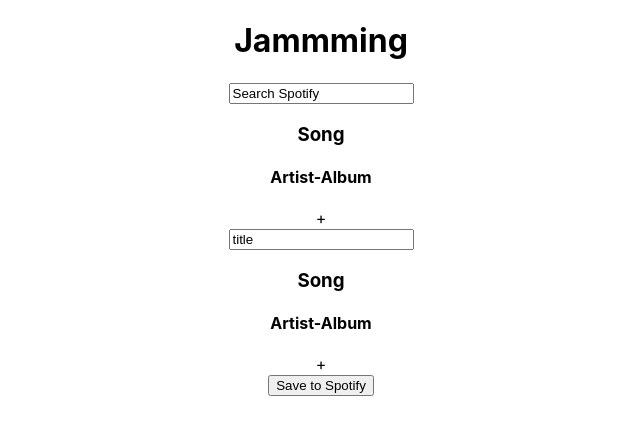
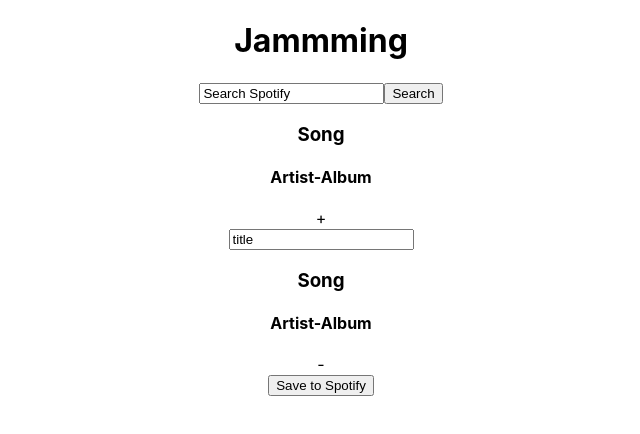
Before and after one commit to kimdrezdon/jammming, a React (Create React App) app: page / in a window 1280 px wide. Shown: the top 434 px of the page, without its empty margins (319-959 px from the left). Built offline with nearby package versions, Linux system fonts and the light colour scheme.

Commit message:
Conditionally render add/remove symbol on track

```diff
--- a/package.json
+++ b/package.json
@@ -34,5 +34,8 @@
       "last 1 firefox version",
       "last 1 safari version"
     ]
+  },
+  "devDependencies": {
+    "@babel/plugin-proposal-private-property-in-object": "^7.21.11"
   }
 }
--- a/src/Components/App.js
+++ b/src/Components/App.js
@@ -1,13 +1,13 @@
 import '../styles/App.css';
 import SearchBar from './SearchBar';
-import Header from './Header';
+import NavBar from './NavBar';
 import SearchResults from './SearchResults';
 import Playlist from './Playlist';
 
 function App() {
 	return (
 		<div className='App'>
-			<Header />
+			<NavBar />
 			<SearchBar />
 			<SearchResults />
 			<Playlist />
--- a/src/Components/Header.js
+++ b/src/Components/NavBar.js
@@ -1,4 +1,4 @@
-function Header() {
+function NavBar() {
 	return (
 		<div>
 			<h1>Jammming</h1>
@@ -6,4 +6,4 @@ function Header() {
 	);
 }
 
-export default Header;
+export default NavBar;
--- a/src/Components/Playlist.js
+++ b/src/Components/Playlist.js
@@ -3,8 +3,11 @@ import Tracklist from './Tracklist';
 function Playlist() {
 	return (
 		<div>
-			<input type='text' value='title'></input>
-			<Tracklist />
+			<input
+				type='text'
+				value='title'
+			></input>
+			<Tracklist addRemove='remove' />
 			<button>Save to Spotify</button>
 		</div>
 	);
--- a/src/Components/SearchBar.js
+++ b/src/Components/SearchBar.js
@@ -1,5 +1,13 @@
 function SearchBar() {
-	return <input type='text' value='Search Spotify'></input>;
+	return (
+		<form>
+			<input
+				type='text'
+				value='Search Spotify'
+			></input>
+			<button>Search</button>
+		</form>
+	);
 }
 
 export default SearchBar;
--- a/src/Components/SearchResults.js
+++ b/src/Components/SearchResults.js
@@ -3,7 +3,7 @@ import Tracklist from './Tracklist';
 function SearchResults() {
 	return (
 		<div>
-			<Tracklist />
+			<Tracklist addRemove='add' />
 		</div>
 	);
 }
--- a/src/Components/Track.js
+++ b/src/Components/Track.js
@@ -1,4 +1,4 @@
-function Track() {
+function Track(props) {
 	return (
 		<div>
 			<div>
@@ -7,7 +7,7 @@ function Track() {
 					<span>Artist</span>-<span>Album</span>
 				</h4>
 			</div>
-			<div>+</div>
+			<div>{props.addRemove === 'add' ? '+' : '-'}</div>
 		</div>
 	);
 }
--- a/src/Components/Tracklist.js
+++ b/src/Components/Tracklist.js
@@ -1,7 +1,7 @@
 import Track from './Track';
 
-function Tracklist() {
-	return <Track />;
+function Tracklist(props) {
+	return <Track addRemove={props.addRemove} />;
 }
 
 export default Tracklist;
```
Also changed, not shown: 1 other file (tests, documents, lock files or other folders).
